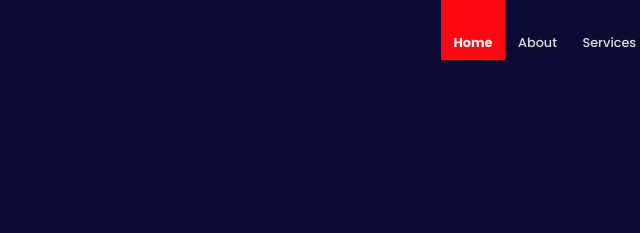
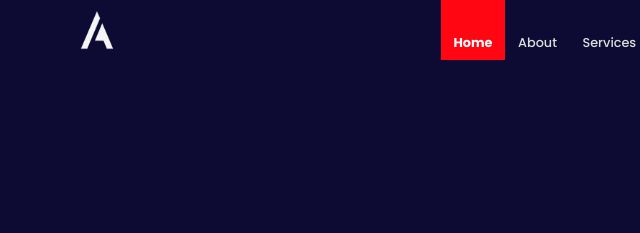
Before and after one commit to ayoub-mrz/Portfolio, a plain HTML site: page index.html in a window 1280 px wide. Both pictures are taken after a click on the element 23 px from the left and 137 px from the top of the page. Shown: the top 233 px of the page, 51-691 px from the left. Drawn offline with Linux system fonts and the light colour scheme; a web font is replaced by a local one.

Commit message:
Update Dark.css

```diff
--- a/style/Dark.css
+++ b/style/Dark.css
@@ -45,7 +45,7 @@ section.home .container .content .text {
   color: #fff;
 }
 nav.desktop .logo {
-  background: url(../img/Logo.png) no-repeat center;
+  background: url(../img/LogoD.png) no-repeat center;
   background-size: contain;
 }
 nav.desktop ul li a {
```
